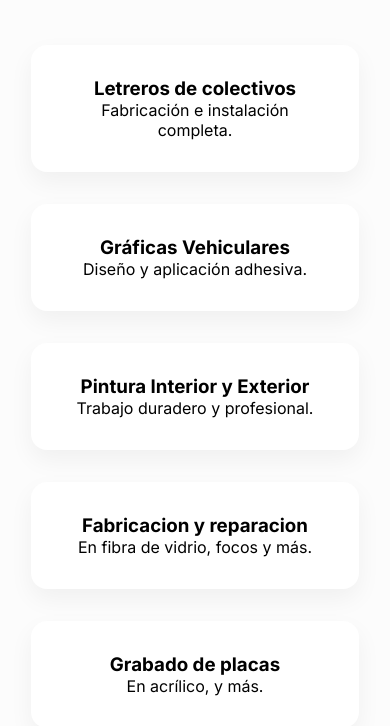
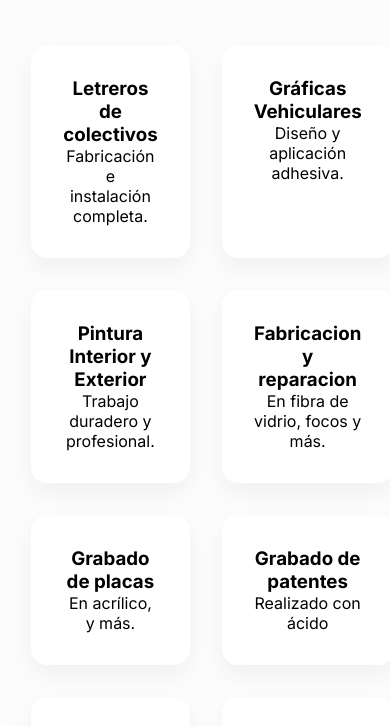
Before and after one commit to shyupss/Letreros-Hermes, a website built with Vite: page index.html in a window 390 px wide. Shown: the part 778-1504 px from the top of the page. Built offline with nearby package versions, Linux system fonts and the light colour scheme.

Commit message:
quinto test

```diff
--- a/styles/styles.css
+++ b/styles/styles.css
@@ -206,11 +206,6 @@ header{
     }
 }
 
-@media (max-width: 600px) {
-    .services-grid {
-        grid-template-columns: 1fr;
-    }
-}
 
 /* carrusel */
 @media (max-width: 768px) {
```
